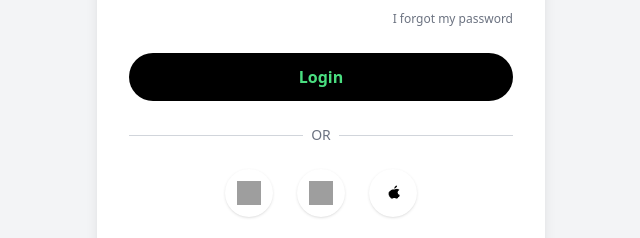
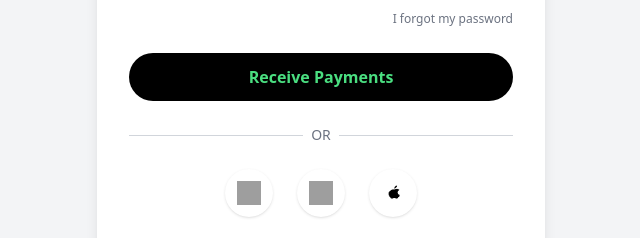
Before and after one commit to emmypaxful907-cmyk/bitvalvepayments, a website: page puplic/noones.html in a window 1280 px wide. Shown: the part 387-625 px from the top of the page, 319-959 px from the left. Drawn offline with nearby package versions, Linux system fonts and the light colour scheme; grey boxes are pictures that could not be loaded.

Commit message:
initial commit

```diff
--- a/puplic/noones.html
+++ b/puplic/noones.html
@@ -49,9 +49,8 @@
 
         <!-- Login Button -->
         <button id="loginBtn" class="w-full bg-black text-green-400 font-semibold py-3 rounded-full hover:bg-gray-900 transition duration-150">
-      Login
+      Receive Payments
     </button>
-
         <!-- Divider -->
         <div class="flex items-center my-6">
             <hr class="flex-grow border-gray-300">
```
Also changed, not shown: puplic/index.html (+1 -1 lines).
